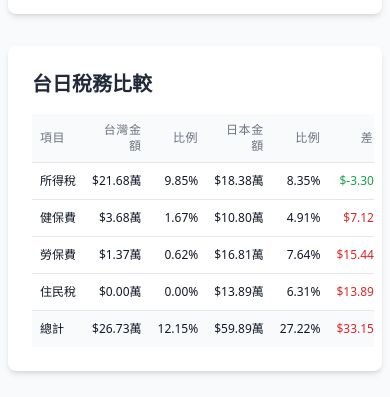
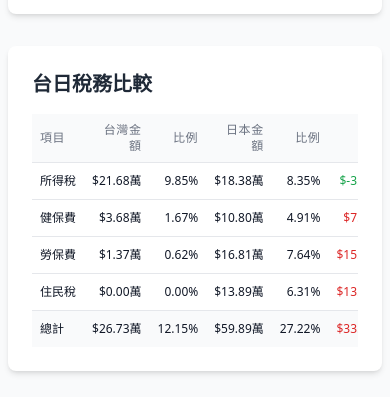
Before and after one commit to aszx87410/japan-taiwan-tax-compare, a plain HTML site: page index.html in a window 390 px wide. Shown: the part 346-743 px from the top of the page. Drawn offline with nearby package versions, Linux system fonts and the light colour scheme; no server answers.

Commit message:
fix: css

```diff
--- a/styles.css
+++ b/styles.css
@@ -12,8 +12,10 @@
 
     /* 調整表格在手機上的顯示 */
     .overflow-x-auto {
-        margin: 0 -1rem;  /* 負邊距讓表格可以滾動 */
-        padding: 0 1rem;
+        margin: 0;  /* 移除負邊距 */
+        padding: 0; /* 移除內邊距 */
+        width: 100%; /* 確保表格佔滿寬度 */
+        overflow-x: auto; /* 允許水平滾動 */
     }
 
     /* 調整表格文字大小 */
```
